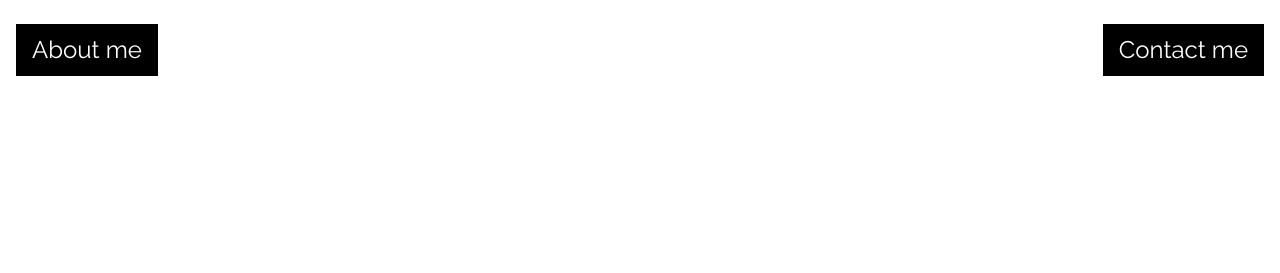
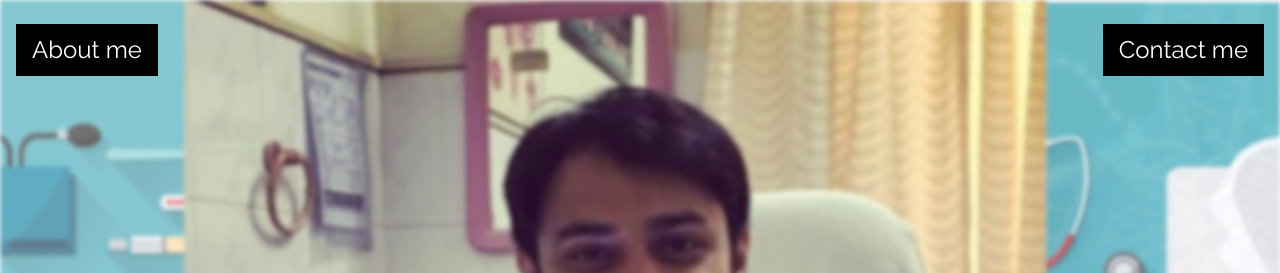
Before and after one commit to dryawar/dryawar.github.io, a plain HTML site: page index.html in a window 1280 px wide. Shown: the top 273 px of the page. Drawn offline with nearby package versions, Linux system fonts and the light colour scheme.

Commit message:
Update yawar.css

```diff
--- a/css/yawar.css
+++ b/css/yawar.css
@@ -1,7 +1,7 @@
 body,h1,h5 {font-family: "Raleway", sans-serif}
 body, html {height: 100%}
 .bgimg {
-  background-image: url('murphy1.jpeg');
+  background-image: url('../images/murphy1.jpeg');
   min-height: 100%;
   filter: blur(2px);
   -webkit-filter: blur(2px);
```
